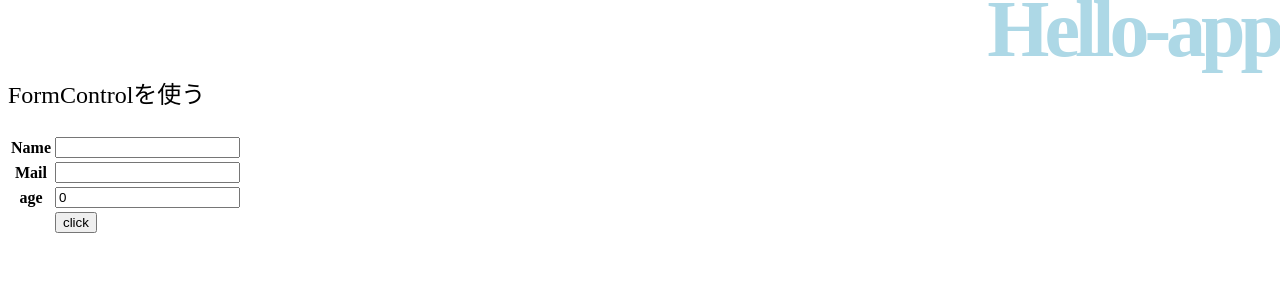
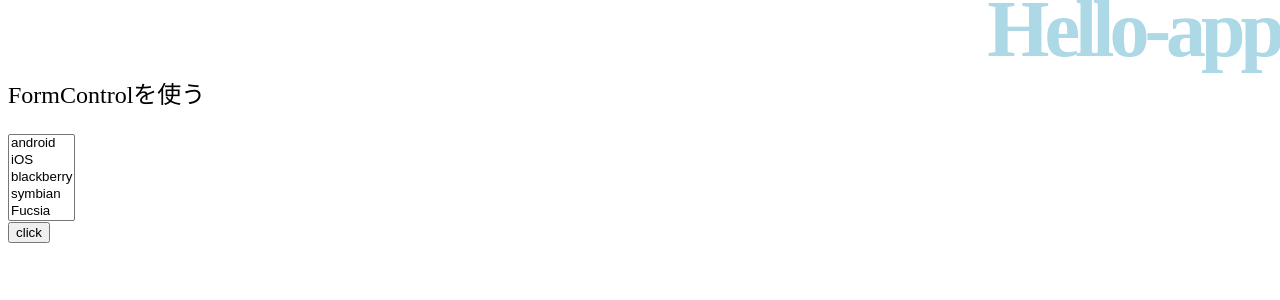
Before and after one commit to yuri-misonoo/angular-app, an Angular app: page / in a window 1280 px wide. Shown: the top 300 px of the page. Built offline with nearby package versions, Linux system fonts and the light colour scheme.

Commit message:
multiple

```diff
--- a/src/app/hello/hello.component.html
+++ b/src/app/hello/hello.component.html
@@ -1,24 +1,18 @@
 <div id="body">
   <h1>{{ title }}</h1>
   <p>{{message}}</p>
-  <form [formGroup]="myControl" (ngSubmit)="onSubmit()">
-    <table>
-      <tr>
-        <th>Name</th>
-        <td><input type="text" formControlName="name"></td>
-      </tr>
-      <tr>
-        <th>Mail</th>
-        <td><input type="text" formControlName="mail"></td>
-      </tr>
-      <tr>
-        <th>age</th>
-        <td><input type="number" formControlName="age"></td>
-      </tr>
-      <tr>
-        <th></th>
-        <td><input type="submit" value="click"></td>
-      </tr>
-    </table>
+  <form [formGroup]="myControl" (Submit)="onSubmit()">
+    <div>
+      <select formControlName="control" size="5" multiple>
+        <option>android</option>
+        <option>iOS</option>
+        <option>blackberry</option>
+        <option>symbian</option>
+        <option>Fucsia</option>
+      </select>
+    </div>
+    <div>
+      <input type="submit" value="click">
+    </div>
   </form>
 </div>
--- a/src/app/hello/hello.component.ts
+++ b/src/app/hello/hello.component.ts
@@ -17,9 +17,7 @@ export class HelloComponent implements OnInit {
     this.title = 'Hello-app';
     this.message = 'FormControlを使う';
     this.myControl = new FormGroup({
-      name: new FormControl(''),
-      mail: new FormControl(''),
-      age: new FormControl(0)
+      control: new FormControl()
     });
   }
 
```
